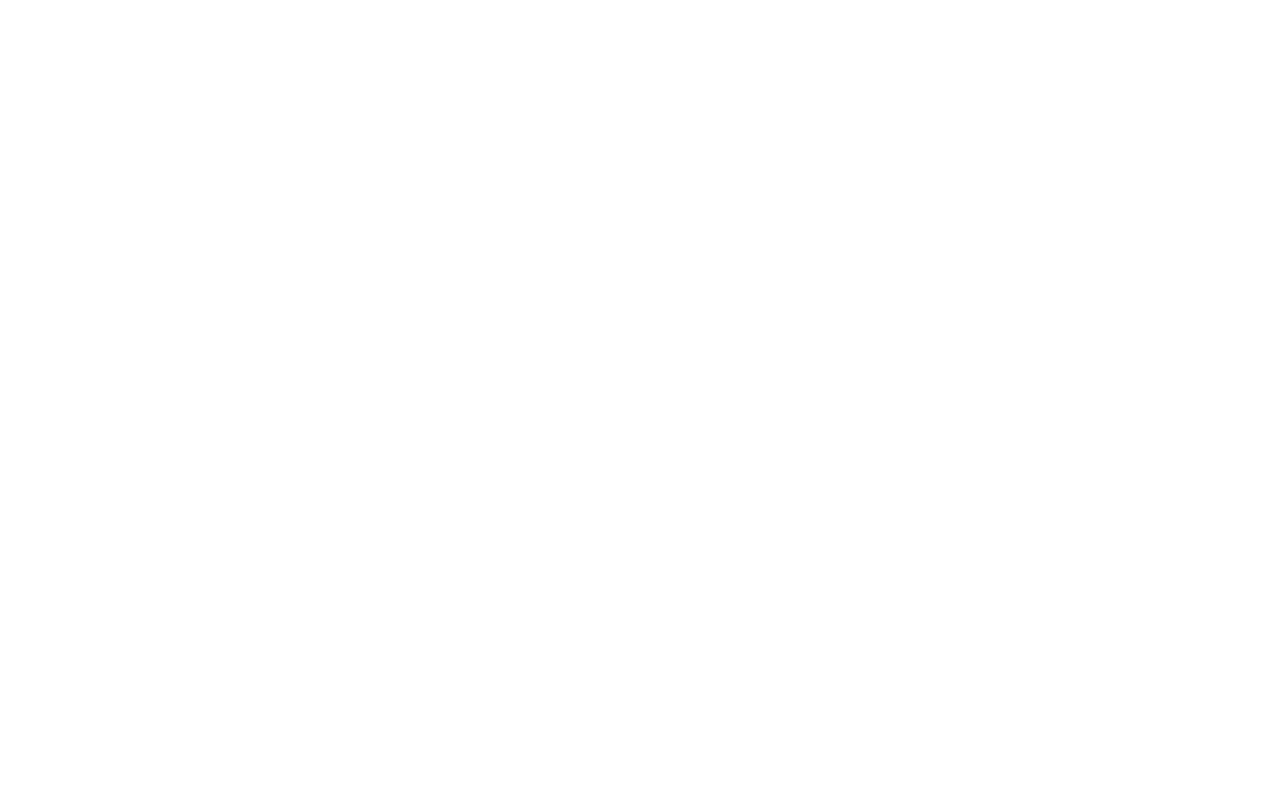
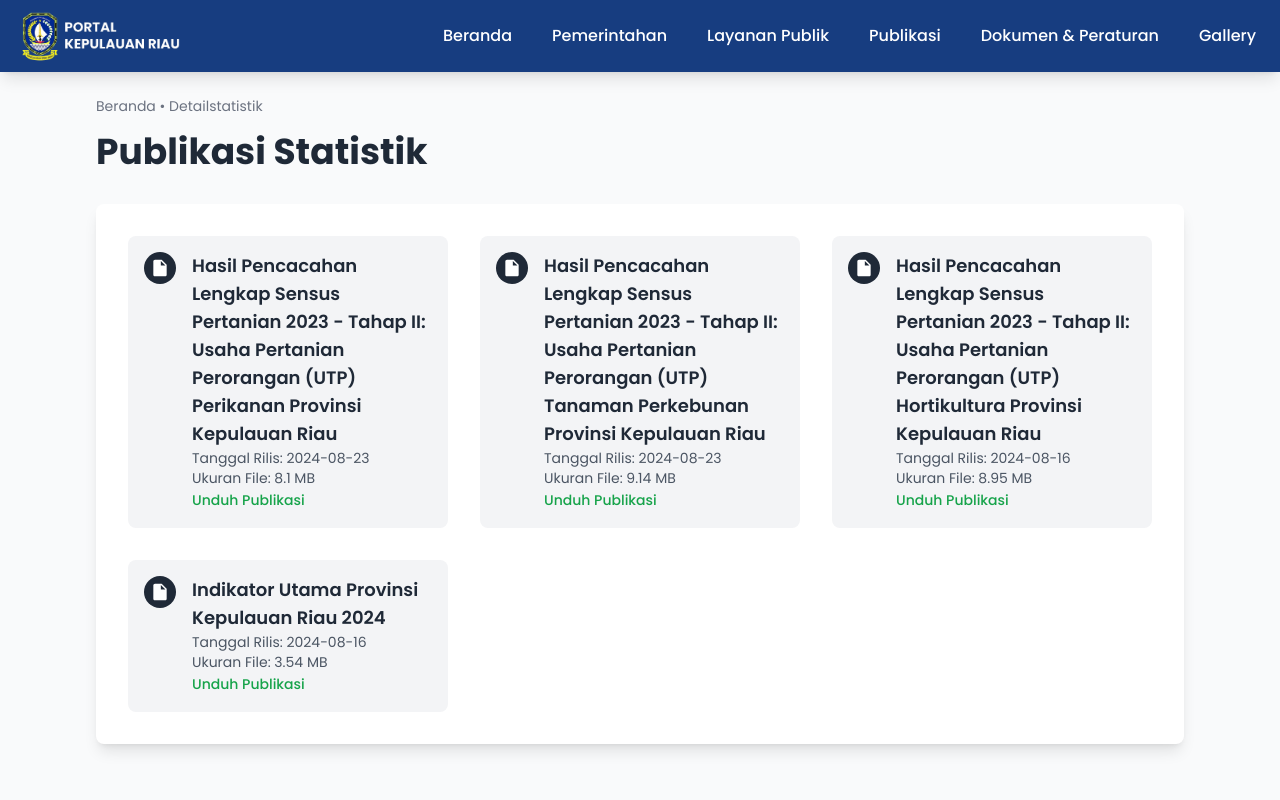
Before and after one commit to Diskominfo-Kepri-24/TEMPLATE-OPD-1, a React (Vite) app: page /detailstatistik in a window 1280 px wide. Before the commit this address had no page. Shown: the top 800 px of the page. Built offline with nearby package versions, Linux system fonts and the light colour scheme.

Commit message:
fix Agenda.jsx and Build Statistik

```diff
--- a/src/App.jsx
+++ b/src/App.jsx
@@ -5,6 +5,7 @@
 import Agenda from './pages/Agenda';
 import PerangkatDaerah from './pages/PerangkatDaerah';
 import LayananPublik from './pages/LayananPublik';
+import DetailStatistik from './pages/DetailStatistik';
 
 function App() {
   return (
@@ -14,6 +15,7 @@
         <Route path="/sejarah" element={<Sejarah />} />
         <Route path="/visi-misi" element={<VisiMisi />} />
         <Route path="/agenda" element={<Agenda />} />
+        <Route path="/detailstatistik" element={<DetailStatistik />} />
         <Route path="/perangkat-daerah" element={<PerangkatDaerah />} />
         <Route path="/layanan-publik" element={<LayananPublik />} />
       </Routes>
--- a/src/components/Navbar.jsx
+++ b/src/components/Navbar.jsx
@@ -1,24 +1,25 @@
+/* eslint-disable-next-line no-unused-vars */
 import React, { useState, useEffect, useRef } from 'react';
 import { Link, useLocation } from 'react-router-dom';
 
 function Navbar() {
   const [activeDropdown, setActiveDropdown] = useState(null);
-  const [activeSubDropdown, setActiveSubDropdown] = useState(null); // Untuk subdropdown Kepala Daerah
+  const [activeSubDropdown, setActiveSubDropdown] = useState(null);
   const [isMobileMenuOpen, setIsMobileMenuOpen] = useState(false);
   const [isScrolledToHighlights, setIsScrolledToHighlights] = useState(false);
   const [isScrolledToStatistics, setIsScrolledToStatistics] = useState(false);
   const [isScrolledToPengumuman, setIsScrolledToPengumuman] = useState(false);
-  const [isAtFooter, setIsAtFooter] = useState(false); // Untuk deteksi posisi scroll di footer
-  const dropdownRef = useRef(null); // Ref untuk mendeteksi klik di luar dropdown
+  const [isAtFooter, setIsAtFooter] = useState(false);
+  const dropdownRef = useRef(null);
 
-  const location = useLocation(); // Menangkap lokasi halaman saat ini
+  const location = useLocation();
 
-  // Deteksi jika halaman yang sedang dibuka adalah homepage
+
   const isHomePage = location.pathname === '/';
 
   const handleDropdownClick = (dropdownName) => {
     setActiveDropdown(activeDropdown === dropdownName ? null : dropdownName);
-    setActiveSubDropdown(null); // Tutup subdropdown jika dropdown lain diklik
+    setActiveSubDropdown(null);
   };
 
   const handleSubDropdownClick = (subDropdownName) => {
@@ -217,7 +218,7 @@
               <Link to="/agenda" className="block px-4 py-2 hover:bg-[#173D80] hover:text-white">
                 Agenda
               </Link>
-              <Link to="/statistik" className="block px-4 py-2 hover:bg-[#173D80] hover:text-white">
+              <Link to="/detailstatistik" className="block px-4 py-2 hover:bg-[#173D80] hover:text-white">
                 Statistik
               </Link>
             </div>
--- /dev/null
+++ b/src/pages/DetailStatistik.jsx
@@ -0,0 +1,93 @@
+/* eslint-disable-next-line no-unused-vars */
+import React from 'react';
+import { Link, useLocation } from 'react-router-dom';
+import Navbar from '../components/Navbar';
+import Footer from '../components/Footer';
+import { MdInsertDriveFile } from 'react-icons/md';
+
+function Statistics() {
+  const publications = [
+    {
+      title: 'Hasil Pencacahan Lengkap Sensus Pertanian 2023 - Tahap II: Usaha Pertanian Perorangan (UTP) Perikanan Provinsi Kepulauan Riau',
+      date: '2024-08-23',
+      size: '8.1 MB',
+      link: '#',
+    },
+    {
+      title: 'Hasil Pencacahan Lengkap Sensus Pertanian 2023 - Tahap II: Usaha Pertanian Perorangan (UTP) Tanaman Perkebunan Provinsi Kepulauan Riau',
+      date: '2024-08-23',
+      size: '9.14 MB',
+      link: '#',
+    },
+    {
+      title: 'Hasil Pencacahan Lengkap Sensus Pertanian 2023 - Tahap II: Usaha Pertanian Perorangan (UTP) Hortikultura Provinsi Kepulauan Riau',
+      date: '2024-08-16',
+      size: '8.95 MB',
+      link: '#',
+    },
+    {
+      title: 'Indikator Utama Provinsi Kepulauan Riau 2024',
+      date: '2024-08-16',
+      size: '3.54 MB',
+      link: '#',
+    },
+  ];
+
+  const location = useLocation();
+  const pathnames = location.pathname.split('/').filter((x) => x);
+
+  return (
+    <>
+      <Navbar />
+      <div className="min-h-screen bg-gray-50 pt-24 pb-16">
+        <div className="max-w-6xl mx-auto px-4 sm:px-6 lg:px-8">
+          <div className="mb-8">
+            <nav className="text-sm text-gray-500">
+              <Link to="/">Beranda</Link> &bull;
+              {pathnames.map((value, index) => {
+                const to = `/${pathnames.slice(0, index + 1).join('/')}`;
+                return (
+                  <span key={to}>
+                    &nbsp;
+                    <Link to={to}>{value.replace(/-/g, ' ').charAt(0).toUpperCase() + value.replace(/-/g, ' ').slice(1)}</Link>
+                    &nbsp;
+                    {index < pathnames.length - 1 && <span>&bull;</span>}
+                  </span>
+                );
+              })}
+            </nav>
+            <h1 className="text-4xl font-extrabold text-gray-800 mt-4">Publikasi Statistik</h1>
+          </div>
+
+          <div className="bg-white shadow-lg rounded-lg p-8">
+            <div className="grid grid-cols-1 sm:grid-cols-2 lg:grid-cols-3 gap-8">
+              {publications.map((pub, index) => (
+                <div key={index} className="flex items-start space-x-4 bg-gray-100 p-4 rounded-lg">
+                  <div className="flex-shrink-0">
+                    <div className="bg-gray-800 text-white rounded-full w-8 h-8 flex items-center justify-center">
+                      <MdInsertDriveFile className="h-5 w-5" />
+                    </div>
+                  </div>
+                  <div className="flex-grow">
+                    <h3 className="text-lg font-semibold text-gray-800">{pub.title}</h3>
+                    <p className="text-sm text-gray-600">Tanggal Rilis: {pub.date}</p>
+                    <p className="text-sm text-gray-600">Ukuran File: {pub.size}</p>
+                    <a
+                      href={pub.link}
+                      className="text-green-600 hover:text-green-800 text-sm font-medium"
+                    >
+                      Unduh Publikasi
+                    </a>
+                  </div>
+                </div>
+              ))}
+            </div>
+          </div>
+        </div>
+      </div>
+      <Footer />
+    </>
+  );
+}
+
+export default Statistics;
--- a/src/pages/StatistikPage.jsx
+++ b/src/pages/StatistikPage.jsx
@@ -1,3 +1,4 @@
+/* eslint-disable-next-line no-unused-vars */
 import React, { useEffect, useState, useRef } from 'react';
 import { Link } from 'react-router-dom';
 
```
